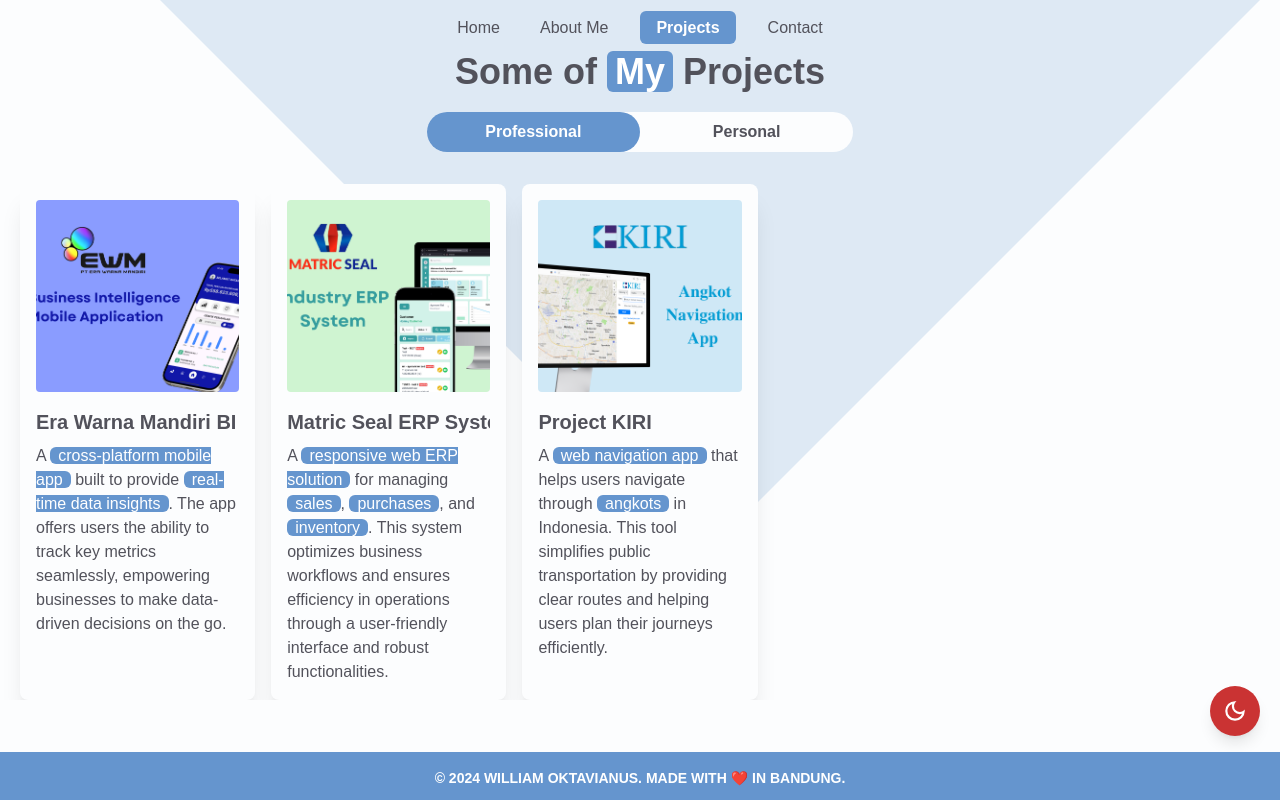
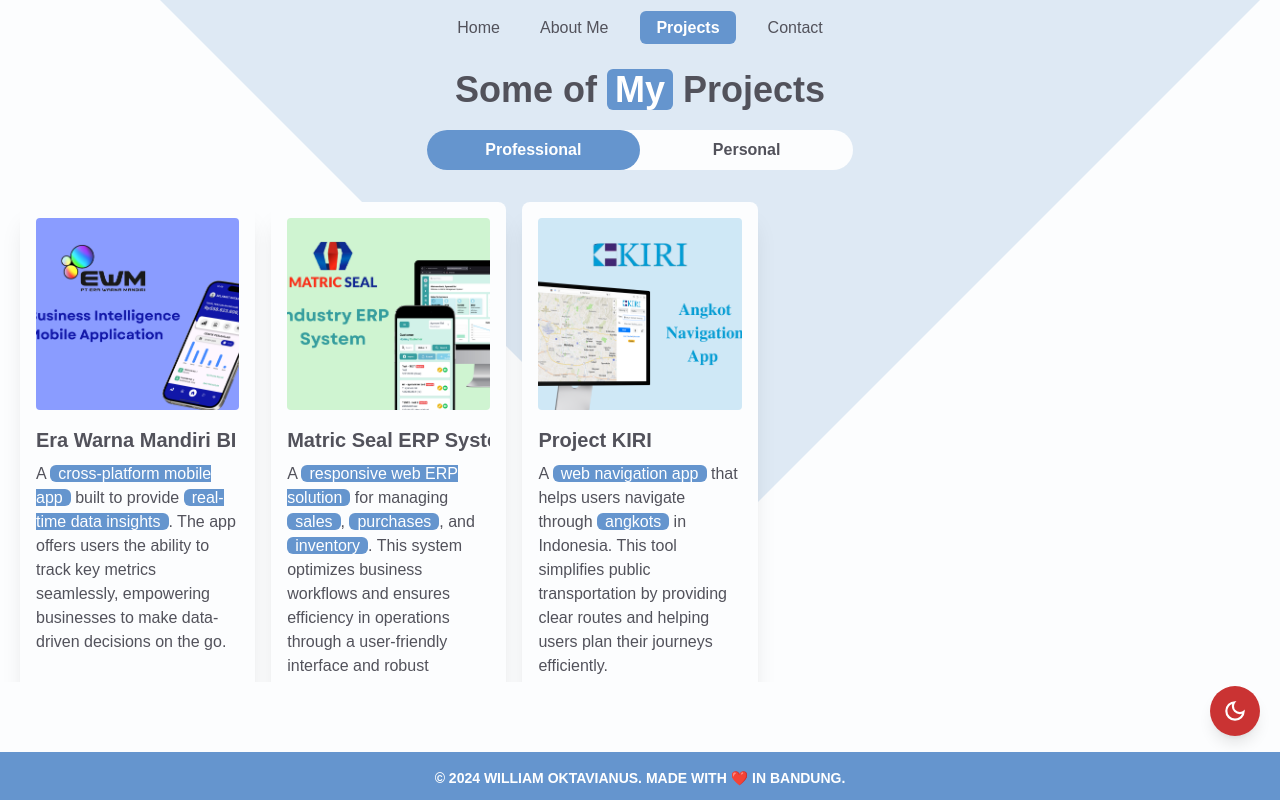
Before and after one commit to williamo1099/Portfolio, a Next.js app: page /projects in a window 1280 px wide. Built offline with nearby package versions, Linux system fonts and the light colour scheme.

Commit message:
Fixing layout bug

```diff
--- a/app/about-me/components/trait-list.js
+++ b/app/about-me/components/trait-list.js
@@ -4,7 +4,7 @@
 
 export default function TraitList() {
   return (
-    <div className="flex flex-row space-x-4 items-center justify-center w-full mb-10">
+    <div className="flex flex-row space-x-4 items-center justify-center w-full mb-20">
       {traits.map((trait, index) => (
         <TraitCircle key={index} trait={trait} />
       ))}
--- a/app/components/footer/footer.js
+++ b/app/components/footer/footer.js
@@ -5,7 +5,7 @@
     <footer
       className="
       // Positioning & Layout
-      sticky bottom-0 w-full h-12 z-50
+      sticky bottom-0 w-full h-12 z-40
 
       // Spacing
       py-4
--- a/app/layout.js
+++ b/app/layout.js
@@ -51,7 +51,6 @@
                 // Overflow & Spacing
                 overflow-auto
                 pt-20 lg:pt-0
-                pb-10 lg:pb-0
               "
             >
               {children}
--- a/app/projects/components/project-grid.js
+++ b/app/projects/components/project-grid.js
@@ -19,7 +19,7 @@
       />
 
       {/* Grid */}
-      <div className="grid grid-cols-2 lg:grid-cols-5 gap-4 overflow-auto max-h-[60vh] lg:max-h-[100vh] w-full px-5 mt-8">
+      <div className="grid grid-cols-2 lg:grid-cols-5 gap-4 overflow-auto max-h-[60vh] w-full px-5 mt-8">
         {(showPersonal ? personalProjects : professionalProjects).map(
           (project, index) => (
             <ProjectCard key={index} project={project} index={index} />
```
